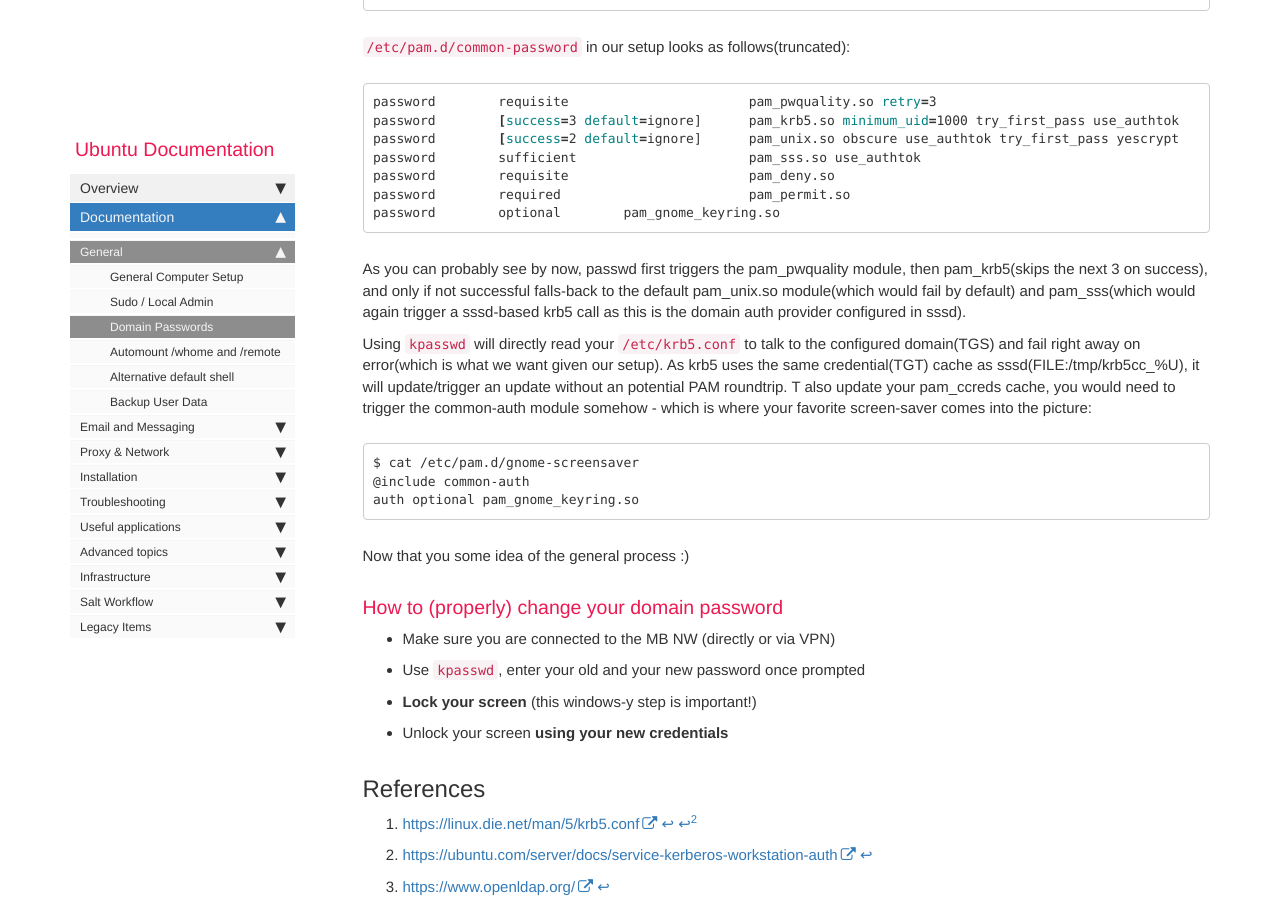
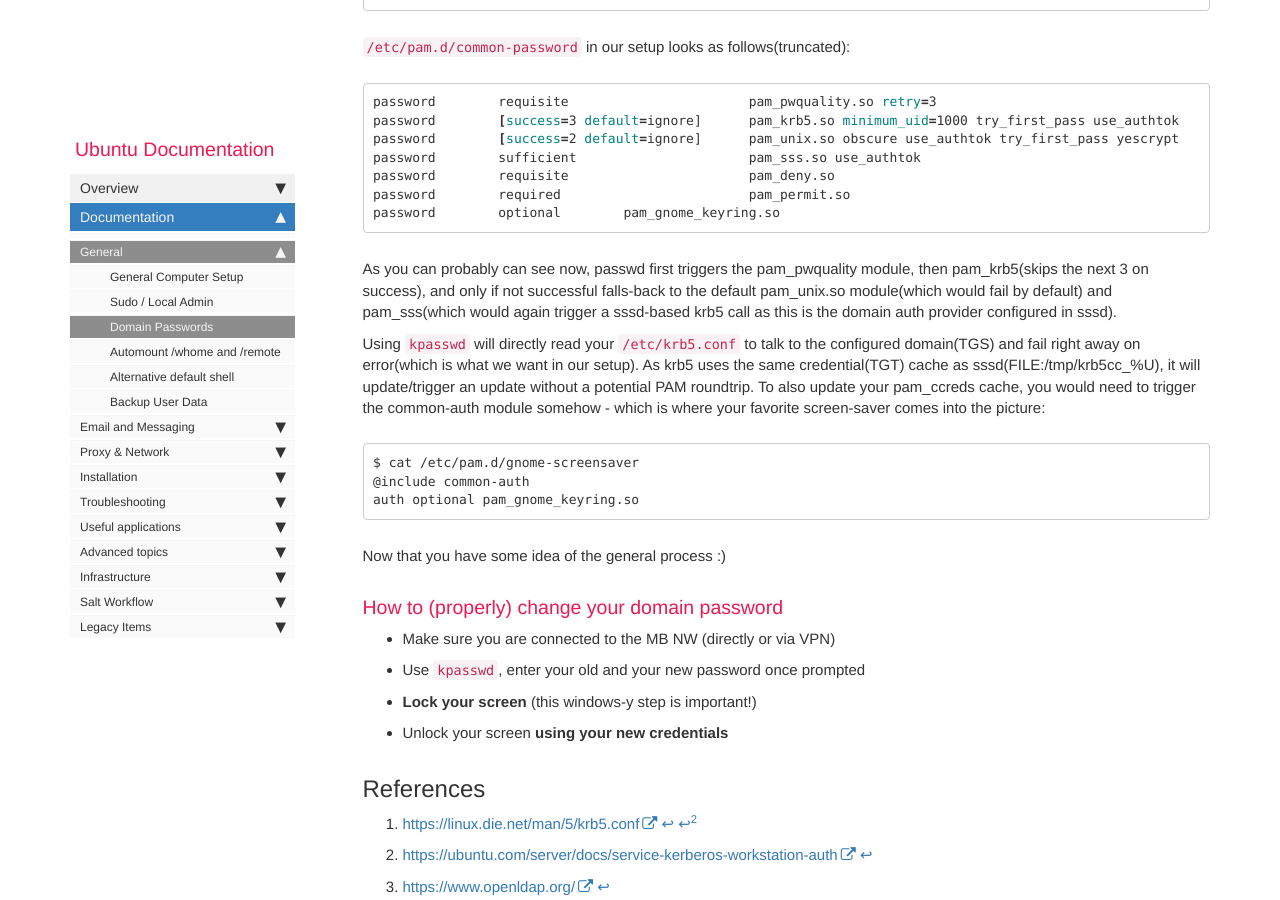
Before and after one commit to RajputPawan/Prometheus, a Jekyll site: the page built from pages/docs/domain_password_change.md, in a window 1280 px wide and 900 px high, scrolled down 3030 px. Built offline with Jekyll 4.4.1, drawn with Linux system fonts in a browser that asks for light colours; comment, search, counter and statistics services are not loaded.

Commit message:
Cosmetics

````diff
--- a/pages/docs/domain_password_change.md
+++ b/pages/docs/domain_password_change.md
@@ -140,9 +140,9 @@ password	required			pam_permit.so
 password	optional	pam_gnome_keyring.so
 ```
 
-As you can probably see by now, passwd first triggers the pam_pwquality module, then pam_krb5(skips the next 3 on success), and only if not successful falls-back to the default pam_unix.so module(which would fail by default) and pam_sss(which would again trigger a sssd-based krb5 call as this is the domain auth provider configured in sssd).
+As you can probably can see now, passwd first triggers the pam_pwquality module, then pam_krb5(skips the next 3 on success), and only if not successful falls-back to the default pam_unix.so module(which would fail by default) and pam_sss(which would again trigger a sssd-based krb5 call as this is the domain auth provider configured in sssd).
 
-Using `kpasswd` will directly read your `/etc/krb5.conf` to talk to the configured domain(TGS) and fail right away on error(which is what we want given our setup). As krb5 uses the same credential(TGT) cache as sssd(FILE:/tmp/krb5cc_%U), it will update/trigger an update without an potential PAM roundtrip. T also update your pam_ccreds cache, you would need to trigger the common-auth module somehow - which is where your favorite screen-saver comes into the picture:
+Using `kpasswd` will directly read your `/etc/krb5.conf` to talk to the configured domain(TGS) and fail right away on error(which is what we want in our setup). As krb5 uses the same credential(TGT) cache as sssd(FILE:/tmp/krb5cc_%U), it will update/trigger an update without a potential PAM roundtrip. To also update your pam_ccreds cache, you would need to trigger the common-auth module somehow - which is where your favorite screen-saver comes into the picture:
 
 ```
 $ cat /etc/pam.d/gnome-screensaver
@@ -150,7 +150,7 @@ $ cat /etc/pam.d/gnome-screensaver
 auth optional pam_gnome_keyring.so
 ```
 
-Now that you some idea of the general process :)
+Now that you have some idea of the general process :)
 
 ### How to (properly) change your domain password
 
````
